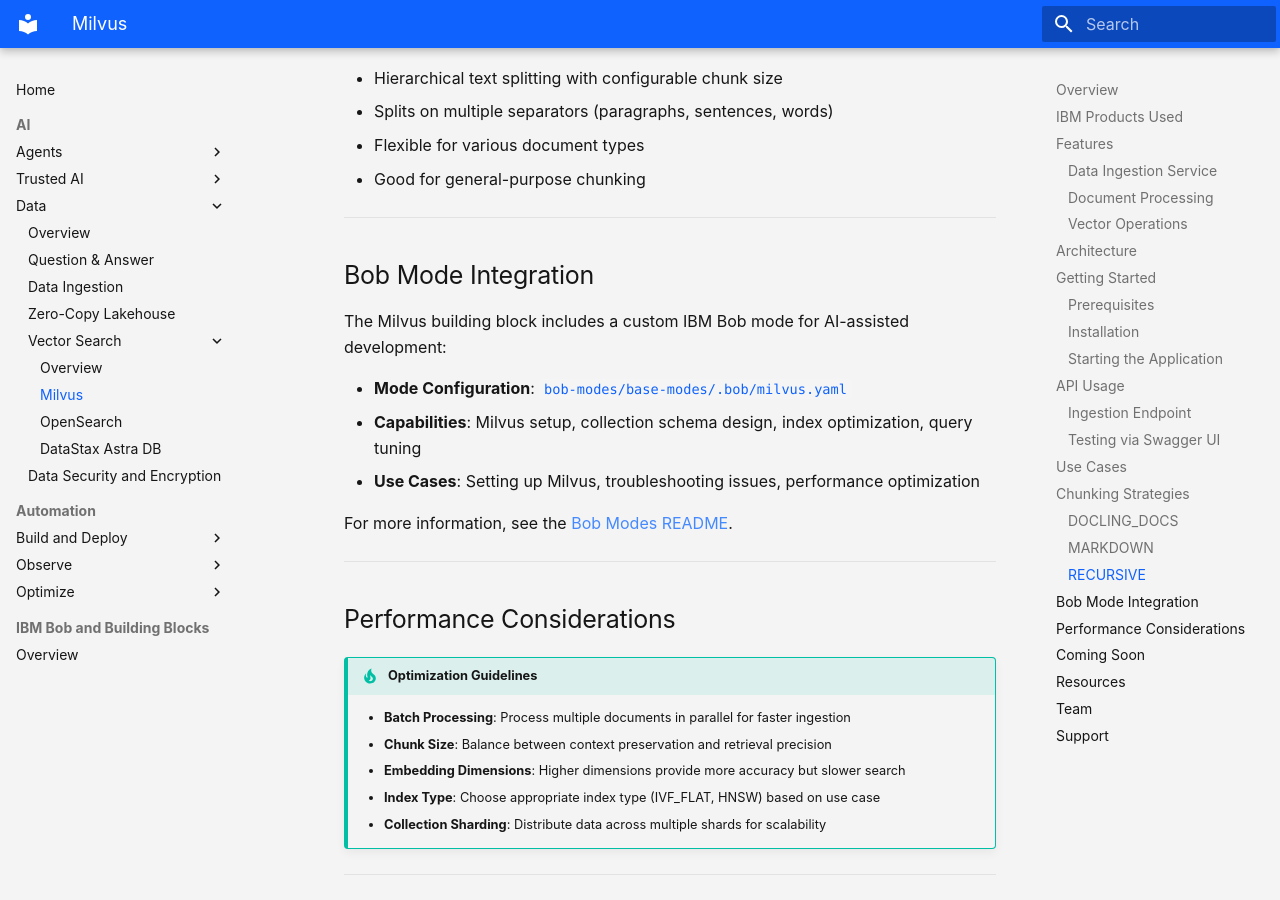
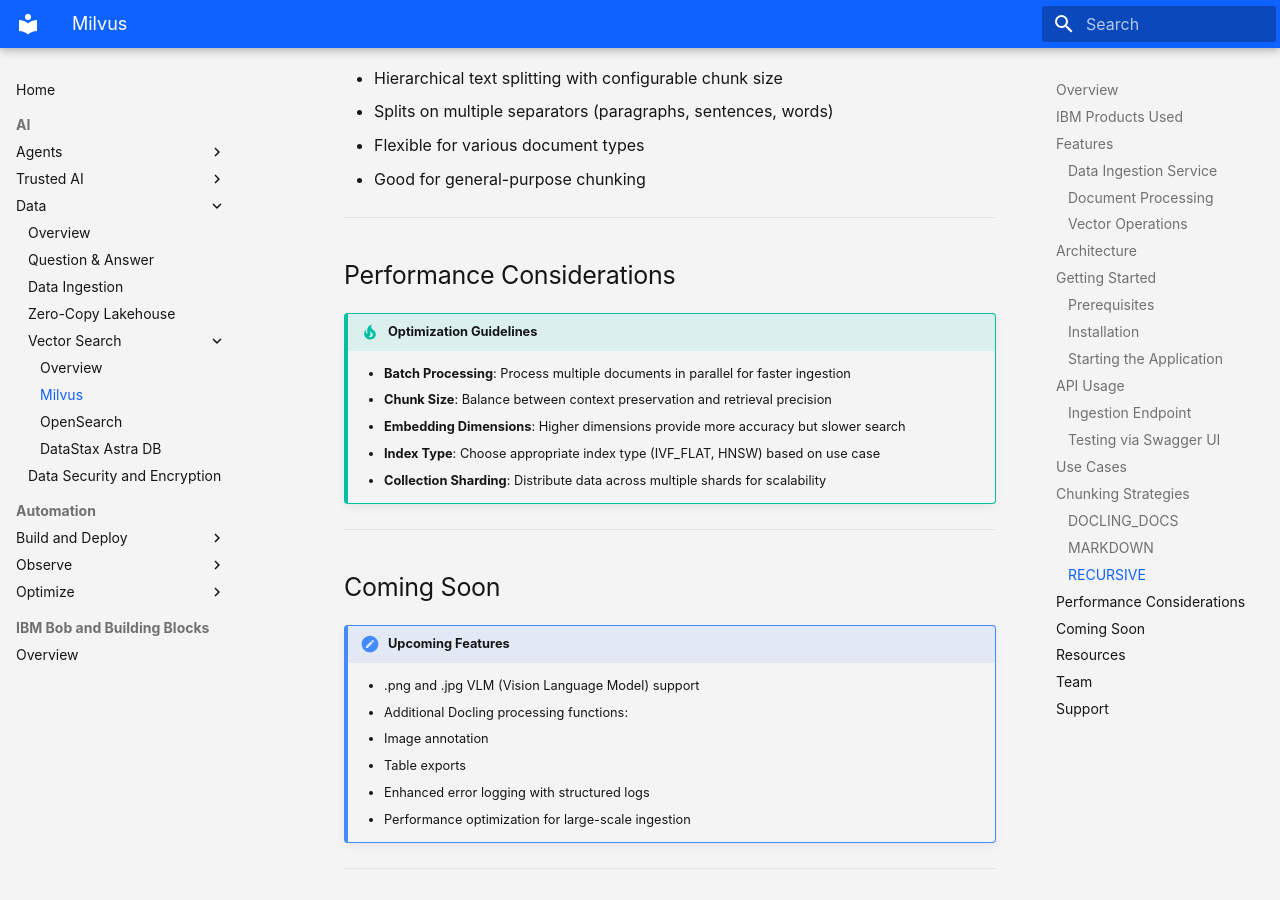
Before and after one commit to ibm-self-serve-assets/building-blocks-docs, an MkDocs documentation site: the page built from docs-src/ai-core/data/vector-search/milvus.md, in a window 1280 px wide and 900 px high, scrolled down 5416 px. Built offline with MkDocs 1.6.1 and Material for MkDocs 9.7.7, drawn with Linux system fonts in a browser that asks for light colours.

Commit message:
Update milvus.md

```diff
--- a/docs-src/ai-core/data/vector-search/milvus.md
+++ b/docs-src/ai-core/data/vector-search/milvus.md
@@ -216,18 +216,6 @@
 
 ---
 
-## Bob Mode Integration
-
-The Milvus building block includes a custom IBM Bob mode for AI-assisted development:
-
-- **Mode Configuration**: [`bob-modes/base-modes/.bob/milvus.yaml`](https://github.com/ibm-self-serve-assets/building-blocks/tree/main/data-for-ai/vector-search/milvus/bob-modes/base-modes/.bob/milvus.yaml)
-- **Capabilities**: Milvus setup, collection schema design, index optimization, query tuning
-- **Use Cases**: Setting up Milvus, troubleshooting issues, performance optimization
-
-For more information, see the [Bob Modes README](https://github.com/ibm-self-serve-assets/building-blocks/tree/main/data-for-ai/vector-search/milvus/bob-modes/README.md).
-
----
-
 ## Performance Considerations
 
 !!! tip "Optimization Guidelines"
```
